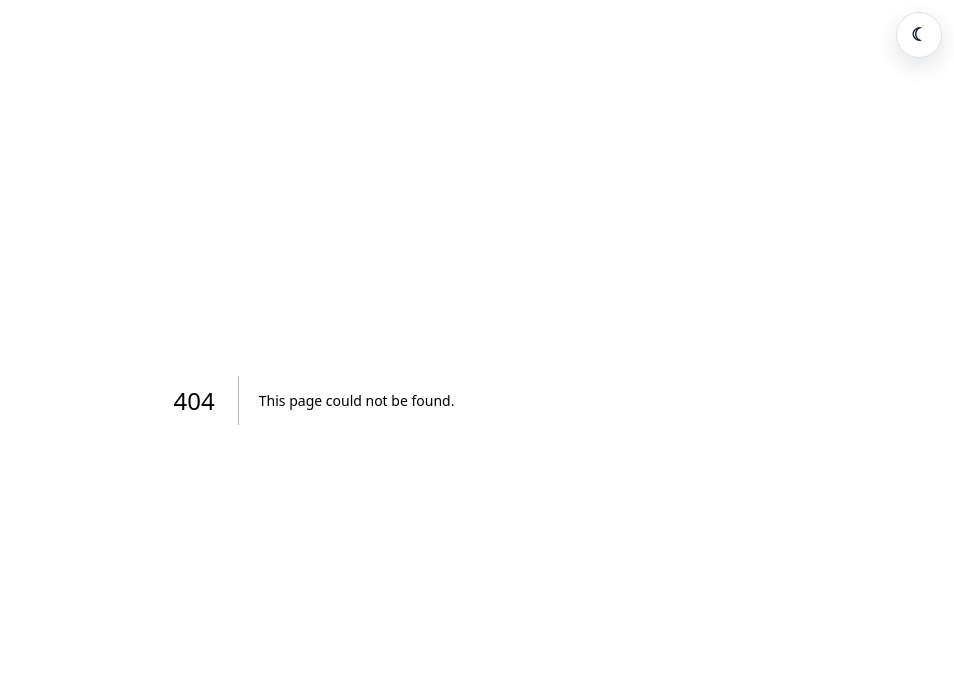
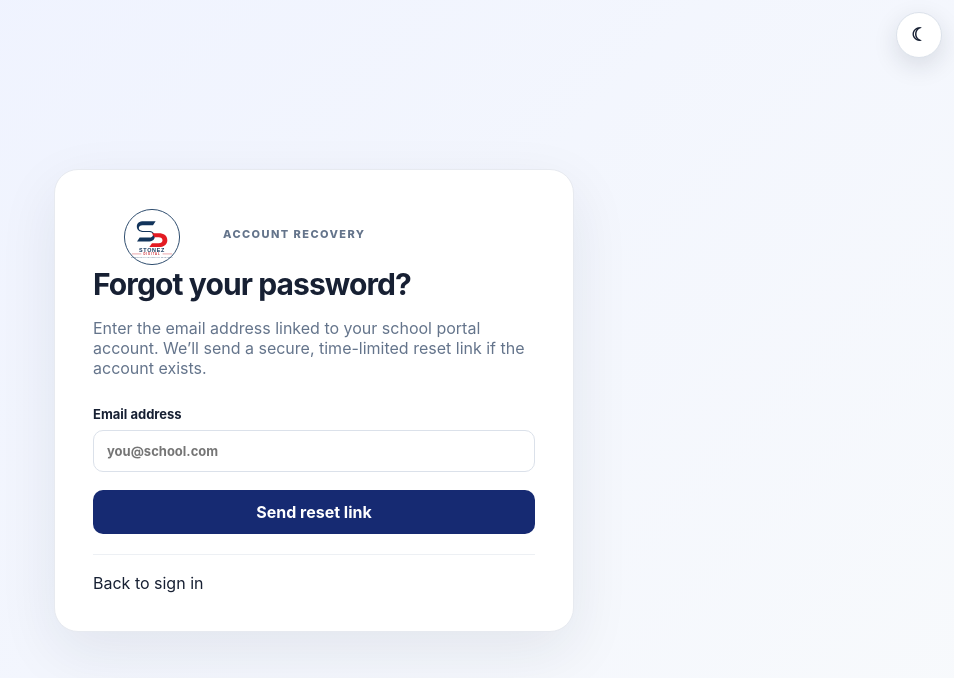
Before and after one commit to Stonez-Digital/user-management-app, a Next.js app in the folder frontend/: page /forgot-password in a window 1280 px wide. Before the commit this address had no page. Shown: the top 678 px of the page, without its empty margins (326-1280 px from the left). Built offline with nearby package versions, Linux system fonts and the light colour scheme.

Commit message:
Add secure account recovery flow

```diff
--- /dev/null
+++ b/frontend/app/forgot-password/page.tsx
@@ -0,0 +1,54 @@
+"use client";
+
+import { useState } from "react";
+import Link from "next/link";
+
+export default function ForgotPasswordPage() {
+  const [email, setEmail] = useState("");
+  const [message, setMessage] = useState("");
+  const [error, setError] = useState("");
+  const [loading, setLoading] = useState(false);
+
+  async function submit(event: React.FormEvent<HTMLFormElement>) {
+    event.preventDefault();
+    setLoading(true);
+    setMessage("");
+    setError("");
+    try {
+      const response = await fetch("/backend/auth/forgot-password", {
+        method: "POST",
+        headers: { "Content-Type": "application/json" },
+        body: JSON.stringify({ email: email.trim() }),
+      });
+      const payload = await response.json().catch(() => ({}));
+      if (!response.ok) throw new Error(payload?.error?.message || payload?.error || "Unable to process your request. Please try again.");
+      setMessage("If an account exists for that email, a password reset link will arrive shortly. Check your inbox and spam folder.");
+    } catch (err) {
+      setError(err instanceof Error ? err.message : "Unable to process your request. Please try again.");
+    } finally {
+      setLoading(false);
+    }
+  }
+
+  return (
+    <main className="auth-shell">
+      <section className="auth-card auth-card-wide">
+        <div className="auth-brand">
+          <img className="auth-logo" src="/stonez-digital-logo.svg" alt="Stonez Digital" />
+          <p className="eyebrow">ACCOUNT RECOVERY</p>
+        </div>
+        <h1>Forgot your password?</h1>
+        <p className="muted">Enter the email address linked to your school portal account. We’ll send a secure, time-limited reset link if the account exists.</p>
+        <form onSubmit={submit} className="form">
+          <label>Email address
+            <input type="email" value={email} onChange={(event) => setEmail(event.target.value)} placeholder="you@school.com" autoComplete="email" maxLength={255} required />
+          </label>
+          {error && <div className="error" role="alert">{error}</div>}
+          {message && <div className="tenant-note" role="status"><strong>Request received</strong><span>{message}</span></div>}
+          <button disabled={loading}>{loading ? "Sending request..." : "Send reset link"}</button>
+        </form>
+        <div className="auth-footer"><Link href="/">Back to sign in</Link></div>
+      </section>
+    </main>
+  );
+}
```
